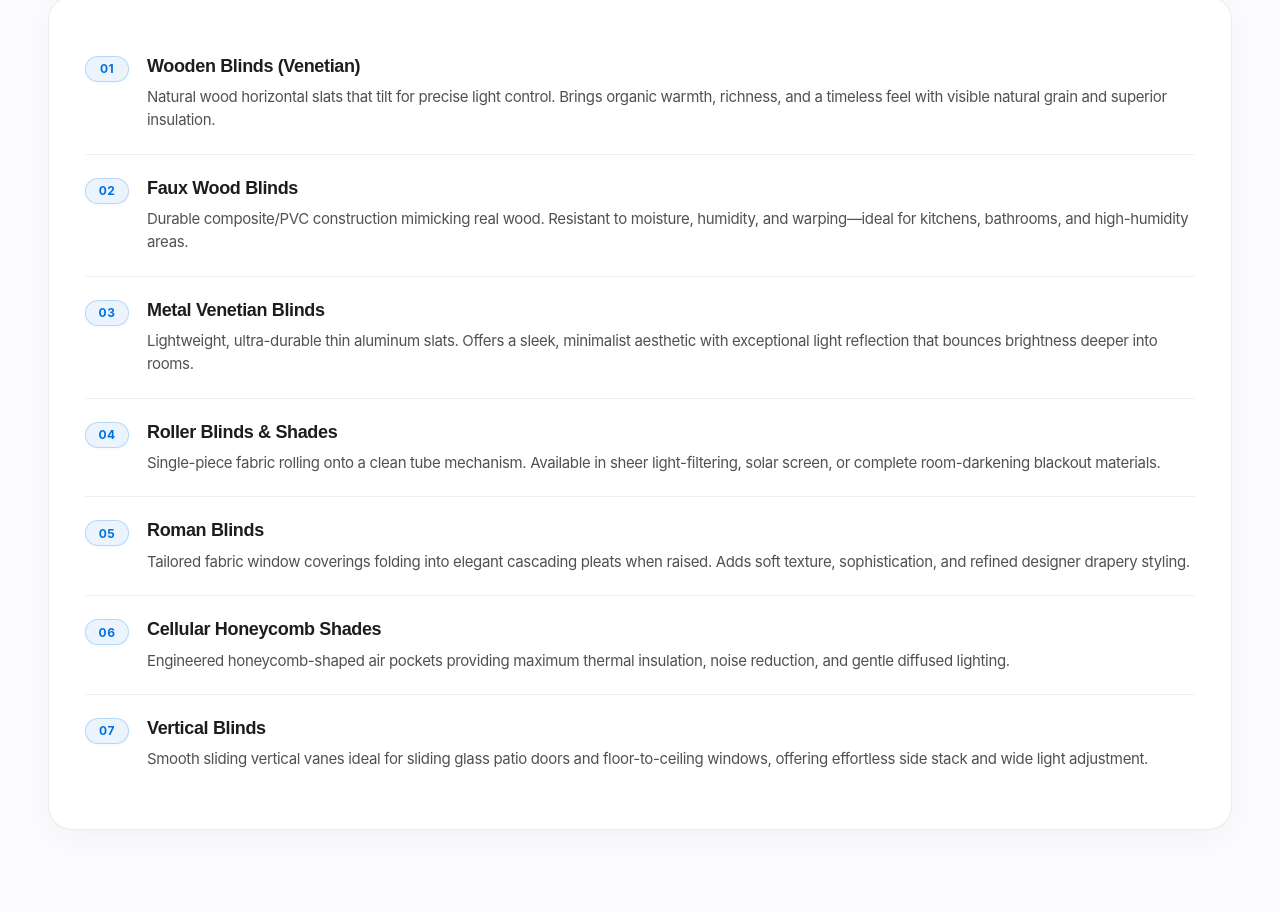
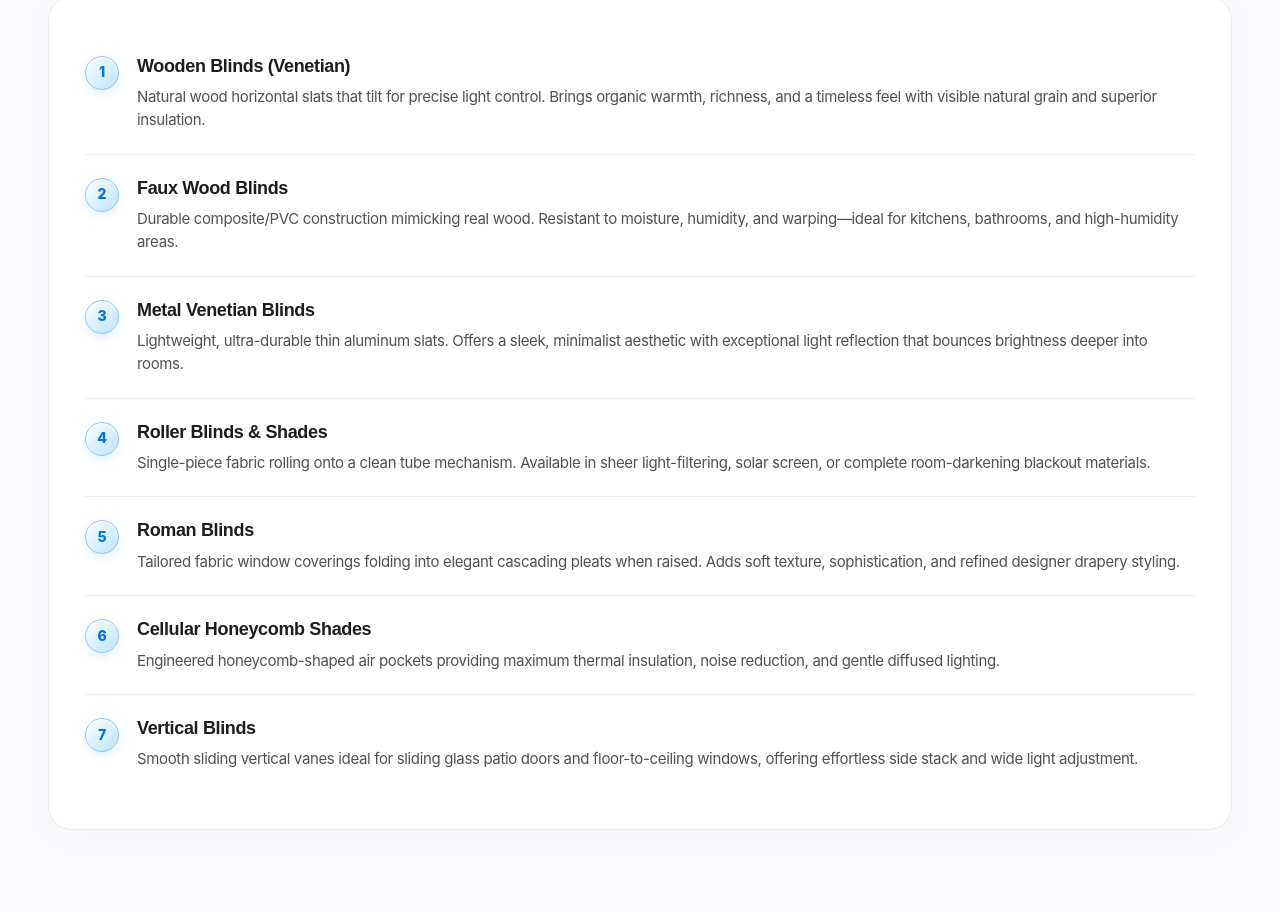
Before and after one commit to krishgowtham/MyPalUSA, a plain HTML site: page service_blinds.html in a window 1280 px wide. Shown: the part 1554-2466 px from the top of the page. Drawn offline with Linux system fonts and the light colour scheme.

Commit message:
Remove leading zeros from numbers and apply round gradient badge style across service pages and homepage

```diff
--- a/service_blinds.html
+++ b/service_blinds.html
@@ -417,22 +417,22 @@
     }
     .type-item:last-child { border-bottom: none; }
     .type-num {
-      font-size: 12px;
-      font-weight: 700;
-      letter-spacing: 0.04em;
+      width: 34px;
+      height: 34px;
+      border-radius: 50%;
+      background: linear-gradient(135deg, #ffffff 0%, #e0f2fe 45%, #bae6fd 100%);
+      border: 1.5px solid #93c5fd;
       color: #0071e3;
-      background: rgba(0, 113, 227, 0.08);
-      border: 1px solid rgba(0, 113, 227, 0.22);
-      border-radius: 980px;
-      padding: 3px 12px;
-      min-width: 44px;
-      height: 26px;
+      font-size: 14px;
+      font-weight: 800;
+      letter-spacing: -0.01em;
       display: inline-flex;
       align-items: center;
       justify-content: center;
       flex-shrink: 0;
       margin-top: 1px;
-      box-shadow: 0 1px 3px rgba(0, 113, 227, 0.06);
+      box-shadow: 0 3px 8px rgba(0, 113, 227, 0.12), inset 0 1px 1px #ffffff;
+      transition: transform 0.2s ease, box-shadow 0.2s ease;
     }
     .type-item h4 {
       font-size: 18px;
@@ -996,49 +996,49 @@
     <div class="types-list">
 
         <div class="type-item">
-          <div class="type-num">01</div>
+          <div class="type-num">1</div>
           <div>
             <h4>Wooden Blinds (Venetian)</h4>
             <p>Natural wood horizontal slats that tilt for precise light control. Brings organic warmth, richness, and a timeless feel with visible natural grain and superior insulation.</p>
           </div>
         </div>
         <div class="type-item">
-          <div class="type-num">02</div>
+          <div class="type-num">2</div>
           <div>
             <h4>Faux Wood Blinds</h4>
             <p>Durable composite/PVC construction mimicking real wood. Resistant to moisture, humidity, and warping—ideal for kitchens, bathrooms, and high-humidity areas.</p>
           </div>
         </div>
         <div class="type-item">
-          <div class="type-num">03</div>
+          <div class="type-num">3</div>
           <div>
             <h4>Metal Venetian Blinds</h4>
             <p>Lightweight, ultra-durable thin aluminum slats. Offers a sleek, minimalist aesthetic with exceptional light reflection that bounces brightness deeper into rooms.</p>
           </div>
         </div>
         <div class="type-item">
-          <div class="type-num">04</div>
+          <div class="type-num">4</div>
           <div>
             <h4>Roller Blinds & Shades</h4>
             <p>Single-piece fabric rolling onto a clean tube mechanism. Available in sheer light-filtering, solar screen, or complete room-darkening blackout materials.</p>
           </div>
         </div>
         <div class="type-item">
-          <div class="type-num">05</div>
+          <div class="type-num">5</div>
           <div>
             <h4>Roman Blinds</h4>
             <p>Tailored fabric window coverings folding into elegant cascading pleats when raised. Adds soft texture, sophistication, and refined designer drapery styling.</p>
           </div>
         </div>
         <div class="type-item">
-          <div class="type-num">06</div>
+          <div class="type-num">6</div>
           <div>
             <h4>Cellular Honeycomb Shades</h4>
             <p>Engineered honeycomb-shaped air pockets providing maximum thermal insulation, noise reduction, and gentle diffused lighting.</p>
           </div>
         </div>
         <div class="type-item">
-          <div class="type-num">07</div>
+          <div class="type-num">7</div>
           <div>
             <h4>Vertical Blinds</h4>
             <p>Smooth sliding vertical vanes ideal for sliding glass patio doors and floor-to-ceiling windows, offering effortless side stack and wide light adjustment.</p>
```
Also changed, not shown: index.html (+10 -2 lines), service_ceiling_fans.html (+15 -15 lines), service_curtains.html (+14 -14 lines), service_furniture_assembly.html (+13 -13 lines), service_garage_door.html (+13 -13 lines), service_garage_shelves.html (+13 -13 lines), service_garbage_disposal.html (+13 -13 lines), service_smart_hubs.html (+13 -13 lines), service_smart_locks.html (+13 -13 lines), service_smart_switches.html (+14 -14 lines), service_thermostats.html (+13 -13 lines), service_tv_mounting.html (+15 -15 lines).
